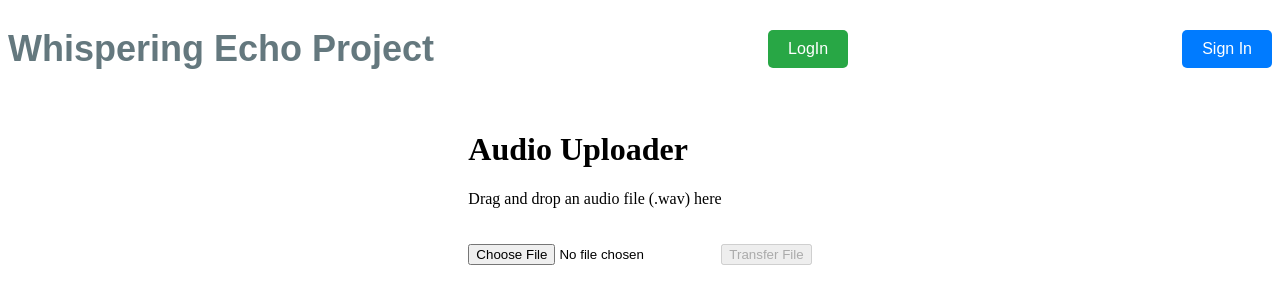
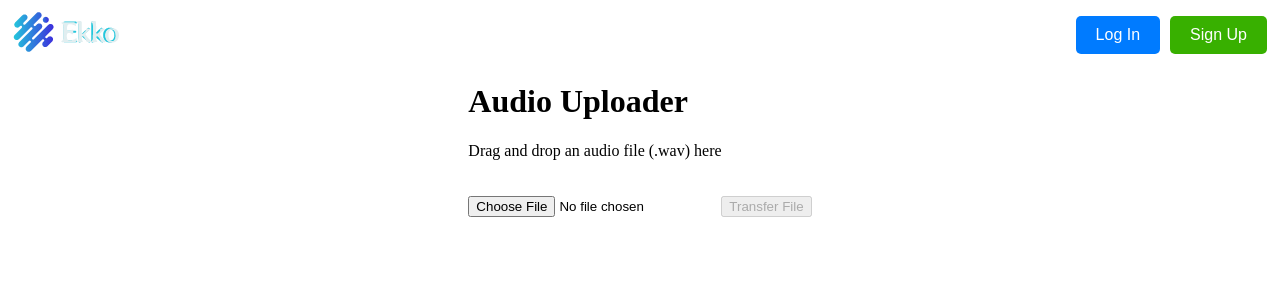
Before and after one commit to ManoelDaPonte/ekko-front, a Next.js app: page / in a window 1280 px wide. Shown: the top 304 px of the page. Built offline with nearby package versions, Linux system fonts and the light colour scheme.

Commit message:
button plus logo

```diff
--- /dev/null
+++ b/components/Button.jsx
@@ -0,0 +1,25 @@
+import React, { useState } from "react";
+import styles from "../styles/Button.module.css";
+
+const Button = ({ name, backgroundColor, backgroundColorHover }) => {
+  const [hover, setHover] = useState(false);
+
+  const buttonStyles = {
+    backgroundColor: hover ? backgroundColorHover : backgroundColor,
+  };
+
+  return (
+    <div>
+      <button
+        style={buttonStyles}
+        className={styles.button}
+        onMouseEnter={() => setHover(true)}
+        onMouseLeave={() => setHover(false)}
+      >
+        {name}
+      </button>
+    </div>
+  );
+};
+
+export default Button;
--- a/components/ButtonIdentifier.jsx
+++ /dev/null
@@ -1,15 +0,0 @@
-import style from "../styles/buttonHeader.module.css";
-const LogInButton = () => {
-  return (
-    <div className={style.buttonContainer}>
-      <button
-        className={style.logInButton}
-        onClick={() => console.log("LogIn Clicked")}
-      >
-        LogIn
-      </button>
-    </div>
-  );
-};
-
-export default LogInButton;
--- a/components/ButtonIdentifier2.jsx
+++ /dev/null
@@ -1,16 +0,0 @@
-import style from "../styles/buttonHeader.module.css";
-
-const SignInButton = () => {
-  return (
-    <div className={style.buttonContainer}>
-      <button
-        className={style.signInButton}
-        onClick={() => console.log("Sign In Clicked")}
-      >
-        Sign In
-      </button>
-    </div>
-  );
-};
-
-export default SignInButton;
--- a/components/Title.jsx
+++ /dev/null
@@ -1,5 +0,0 @@
-import style from "../styles/Title.module.css";
-const Title = () => {
-  return <div className={style.title}>Whispering Echo Project</div>;
-};
-export default Title;
--- /dev/null
+++ b/components/header/Logo.jsx
@@ -0,0 +1,10 @@
+import Image from "next/image";
+import logo from "../../public/images/ekko-logo.png"; // Change this to the path of your logo file
+
+const EkkoLogo = () => (
+  <div>
+    <Image src={logo} alt="Ekko Logo" width={121} height={50} />
+  </div>
+);
+
+export default EkkoLogo;
--- a/pages/index.jsx
+++ b/pages/index.jsx
@@ -1,17 +1,26 @@
-import React, { useState } from "react";
 import AudioUploader from "../components/AudioUploader";
-import Title from "../components/Title";
-import LogInButton from "../components/ButtonIdentifier";
-import SignInButton from "../components/ButtonIdentifier2";
-import style from "../styles/app.module.css";
+import Logo from "../components/header/Logo";
+import Button from "../components/Button";
+
+import styles from "../styles/App.module.css";
 
 const App = () => {
   return (
-    <div className={style.appContainer}>
-      <div className={style.header}>
-        <Title></Title>
-        <LogInButton></LogInButton>
-        <SignInButton></SignInButton>
+    <div className={styles.appContainer}>
+      <div className={styles.header}>
+        <Logo />
+        <div className={styles.group}>
+          <Button
+            name="Log In"
+            backgroundColor="#007bff"
+            backgroundColorHover="#0056b3"
+          ></Button>
+          <Button
+            name="Sign Up"
+            backgroundColor="#38B000"
+            backgroundColorHover="#006400"
+          ></Button>
+        </div>
       </div>
 
       <div>
--- /dev/null
+++ b/styles/Button.module.css
@@ -0,0 +1,9 @@
+.button {
+  color: #ffffff;
+  padding: 10px 20px;
+  border: none;
+  border-radius: 5px;
+  cursor: pointer;
+  font-size: 16px;
+  margin: 5px;
+}
--- a/styles/Home.module.css
+++ /dev/null
@@ -1,91 +0,0 @@
-.container {
-  min-height: 100vh;
-  padding: 0 0.5rem;
-  display: flex;
-  flex-direction: column;
-  justify-content: center;
-  align-items: center;
-}
-
-.title a {
-  color: #0070f3;
-  text-decoration: none;
-}
-
-.title a:hover,
-.title a:focus,
-.title a:active {
-  text-decoration: underline;
-}
-
-.title {
-  margin: 0 0 1rem;
-  line-height: 1.15;
-  font-size: 3.6rem;
-}
-
-.title {
-  text-align: center;
-}
-
-.title,
-.description {
-  text-align: center;
-}
-
-
-.description {
-  line-height: 1.5;
-  font-size: 1.5rem;
-}
-
-.grid {
-  display: flex;
-  align-items: center;
-  justify-content: center;
-  flex-wrap: wrap;
-
-  max-width: 800px;
-  margin-top: 3rem;
-}
-
-.card {
-  margin: 1rem;
-  flex-basis: 45%;
-  padding: 1.5rem;
-  text-align: left;
-  color: inherit;
-  text-decoration: none;
-  border: 1px solid #eaeaea;
-  border-radius: 10px;
-  transition: color 0.15s ease, border-color 0.15s ease;
-}
-
-.card:hover,
-.card:focus,
-.card:active {
-  color: #0070f3;
-  border-color: #0070f3;
-}
-
-.card h3 {
-  margin: 0 0 1rem 0;
-  font-size: 1.5rem;
-}
-
-.card p {
-  margin: 0;
-  font-size: 1.25rem;
-  line-height: 1.5;
-}
-
-.logo {
-  height: 1em;
-}
-
-@media (max-width: 600px) {
-  .grid {
-    width: 100%;
-    flex-direction: column;
-  }
-}
--- a/styles/Title.module.css
+++ /dev/null
@@ -1,9 +0,0 @@
-.title {
-  font-family: Arial, sans-serif;
-  font-size: 36px;
-  font-weight: bold;
-  color: #64787e;
-  text-shadow: 2px 2px 4px rgba(0, 0, 0, 0);
-  text-align: left;
-  margin: 20px 0;
-}
--- a/styles/app.module.css
+++ b/styles/app.module.css
@@ -9,5 +9,9 @@
   justify-content: space-between;
   align-items: center;
   width: 100%;
-  margin-bottom: 20px;
 }
+
+.group {
+  display: flex;
+  align-items: center;
+}
--- a/styles/buttonHeader.module.css
+++ /dev/null
@@ -1,32 +0,0 @@
-.buttonContainer {
-  display: flex;
-  gap: 10px; /* Adjust the gap as per your requirement */
-}
-
-.signInButton {
-  background-color: #007bff;
-  color: #fff;
-  padding: 10px 20px;
-  border: none;
-  border-radius: 5px;
-  cursor: pointer;
-  font-size: 16px;
-}
-
-.logInButton {
-  background-color: #28a745;
-  color: #fff;
-  padding: 10px 20px;
-  border: none;
-  border-radius: 5px;
-  cursor: pointer;
-  font-size: 16px;
-}
-
-.signInButton:hover {
-  background-color: #0056b3;
-}
-
-.logInButton:hover {
-  background-color: #218838;
-}
```
Also changed, not shown: styles/utils.module.css (deleted, +0 -52 lines), public/images/ekko-logo.png (added).
